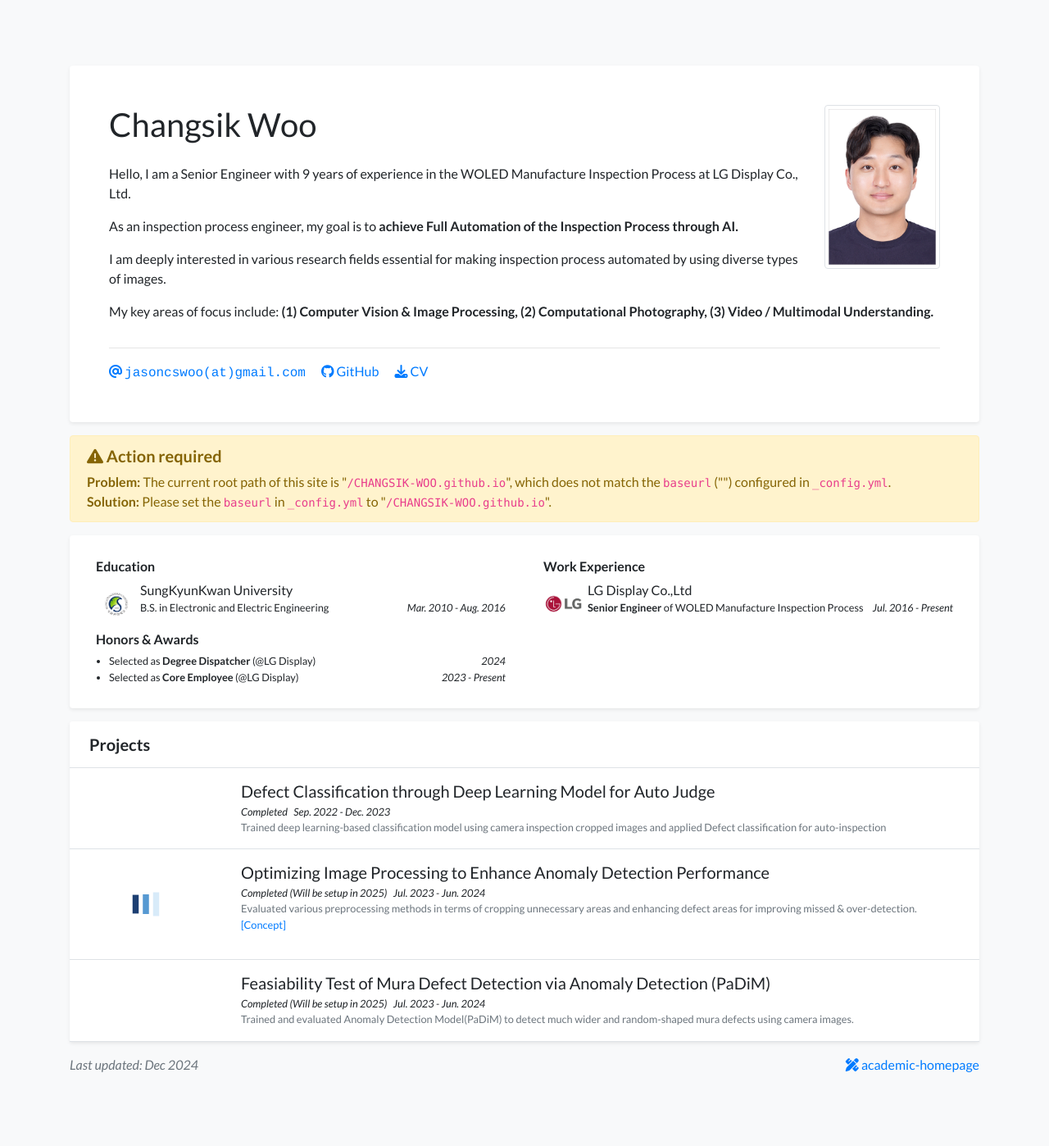
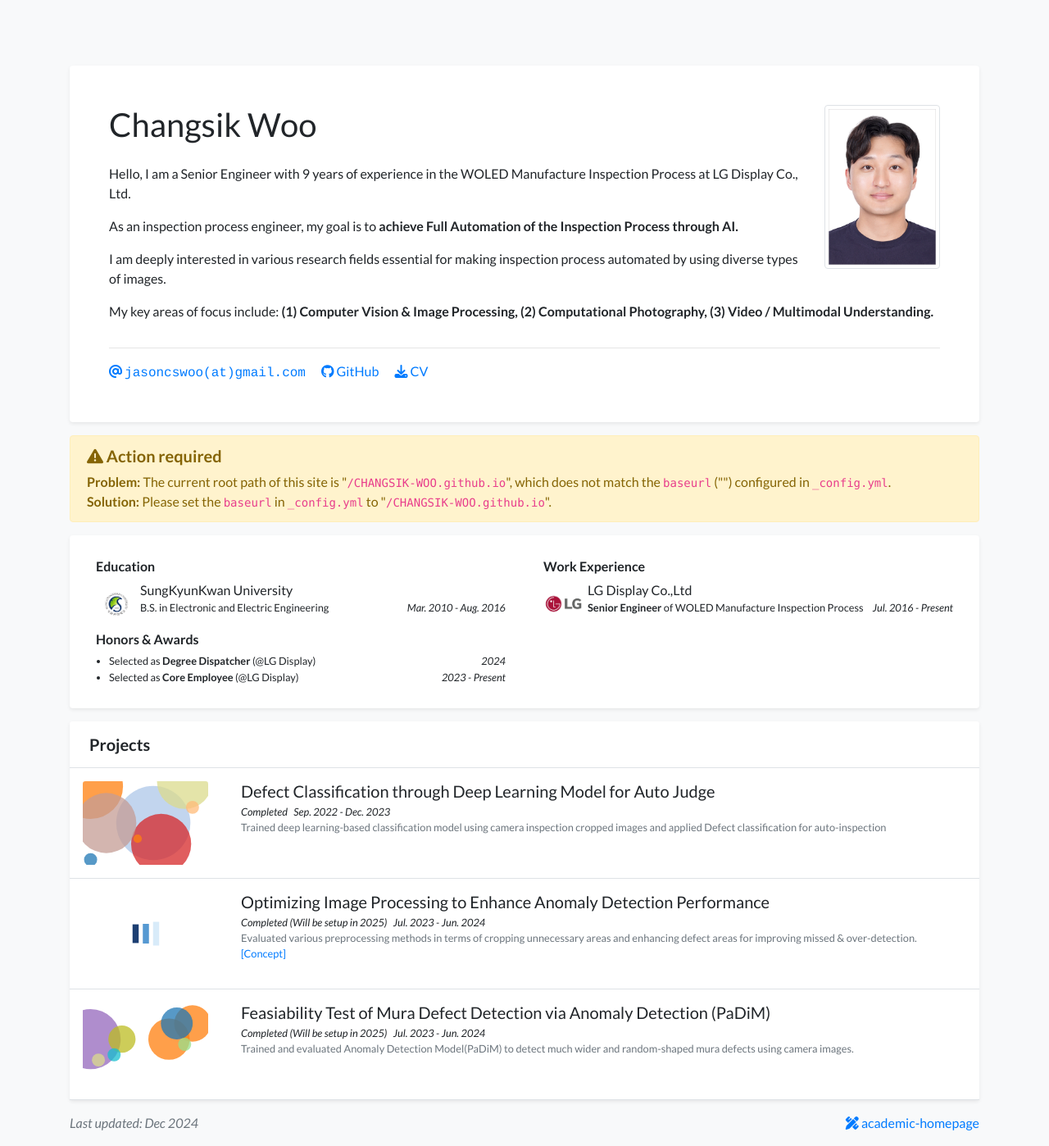
Before and after one commit to CHANGSIK-WOO/CHANGSIK-WOO.github.io, a Jekyll site: the page built from index.html, in a window 1280 px wide. Shown: the whole page at 82% size. Built offline with Jekyll 4.4.1, drawn with Linux system fonts in a browser that asks for light colours; nearby versions of some CDN libraries; a style sheet for code colours, icons or effects is not loaded; before the commit the page ends 1327 px from its top, so only the background shows below that.

Commit message:
add bubble bubble

```diff
--- a/_includes/widgets/publication_item.html
+++ b/_includes/widgets/publication_item.html
@@ -4,7 +4,8 @@
         <div class="col-md-3 col-xl-2 mb-md-0 p-md-3">
             {%- if item.cover -%}
             <img data-src="{{ item.cover | relative_url }}" alt="{{ item.title }}" class="lazy w-100 rounded-sm" src="{{ '/assets/images/empty_300x200.png' | relative_url }}">
-
+            {%- else -%}
+            <svg class="bubble-visual-hash lazy w-100 rounded-sm" data-bubble-visual-hash="{{ item.id }}" viewBox="0 0 300 200"></svg>
             {%- endif -%}
         </div>
 
```
